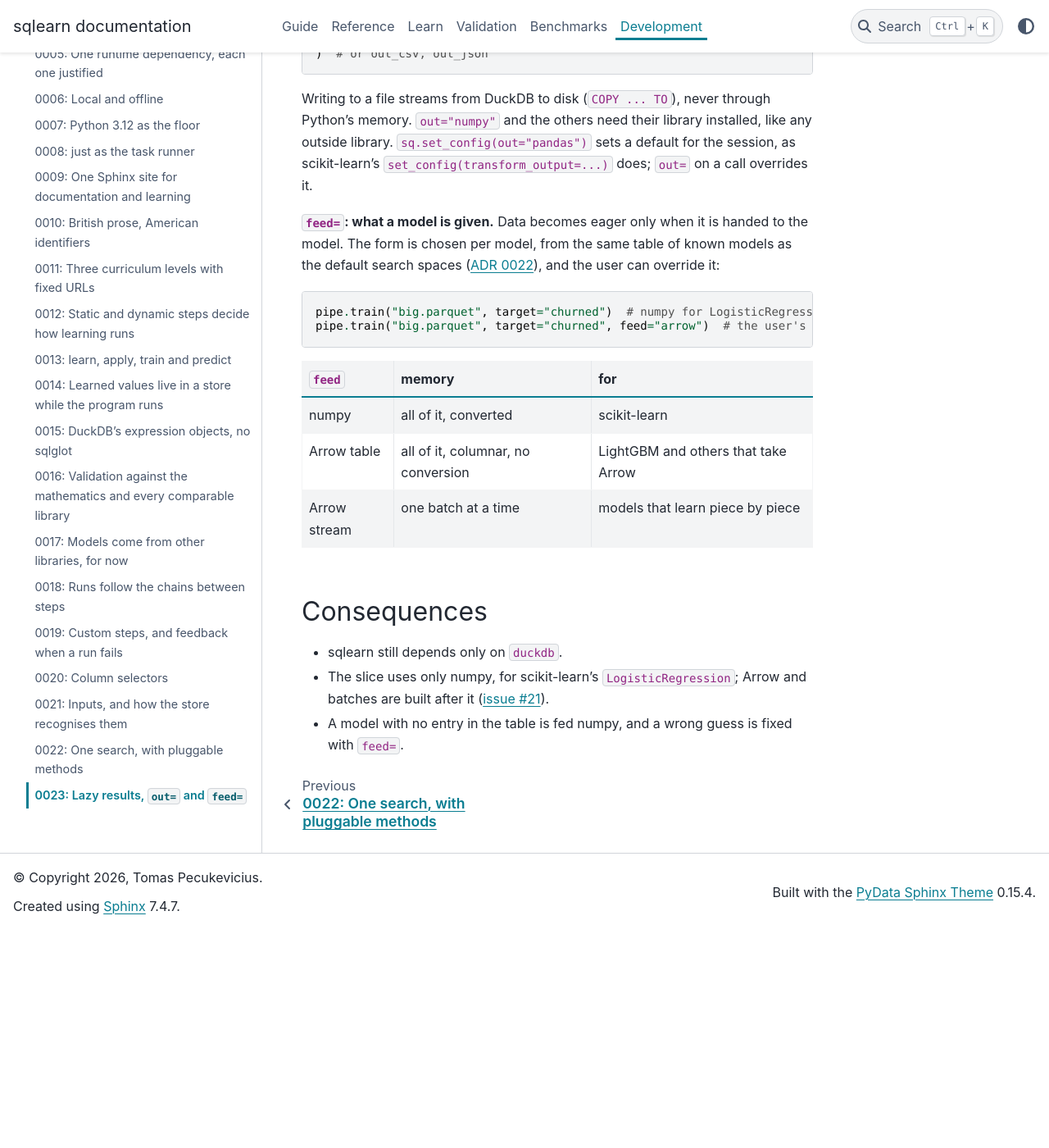
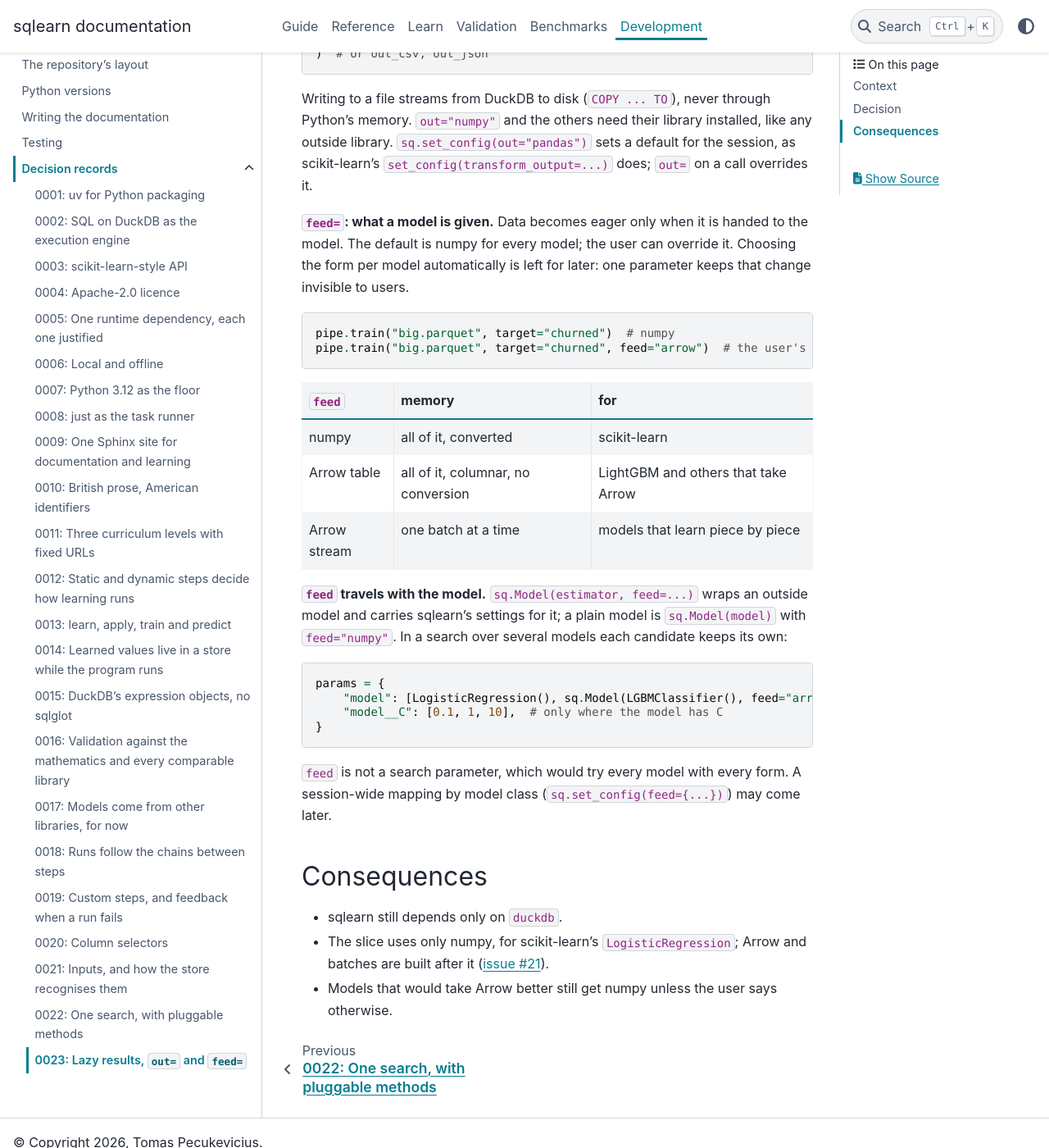
Before and after one commit to glaucis/sqlearn, a Sphinx documentation site: the page built from docs/adr/0023-lazy-results-out-and-feed.md, in a window 1280 px wide and 1400 px high, scrolled down 861 px. Shown: the whole window at 82% size. Built offline with Sphinx 7.4.7 and the PyData theme 0.15.4, drawn with Linux system fonts in a browser that asks for light colours; pages that are not in the unit, such as notebooks, are missing from menus; before the commit the page ends 1995 px from its top, so only the background shows below that.

Commit message:
docs: feed numpy by default, and let feed travel with the model
ADR 0023 is corrected the day it was accepted: every model is fed
numpy unless the user says otherwise, and sq.Model(model, feed=...)
carries the form with the model, so each candidate in a search keeps
its own.

````diff
--- a/docs/adr/0023-lazy-results-out-and-feed.md
+++ b/docs/adr/0023-lazy-results-out-and-feed.md
@@ -1,7 +1,7 @@
 ---
 type: adr
 tags: [api, apply, output, lazy, numpy, arrow, pandas, models]
-summary: "Records that results are lazy by default: apply returns a DuckDB relation, out= turns it into what the user wants to see or save, and feed= sets the form handed to a model, chosen per model by default."
+summary: "Records that results are lazy by default: apply returns a DuckDB relation, out= turns it into what the user wants to see or save, and feed= sets the form handed to a model, numpy by default."
 related: [docs/adr/0005-runtime-dependencies.md, docs/adr/0013-learn-apply-train-predict.md, docs/adr/0017-models-from-other-libraries.md, docs/adr/0022-one-search-with-pluggable-methods.md]
 ---
 # 0023: Lazy results, `out=` and `feed=`
@@ -42,13 +42,12 @@ session, as scikit-learn's `set_config(transform_output=...)` does; `out=` on
 a call overrides it.
 
 **`feed=`: what a model is given.** Data becomes eager only when it is handed to
-the model. The form is chosen per model, from the same table of known models as
-the default search spaces
-([ADR 0022](0022-one-search-with-pluggable-methods.md)), and the user can
-override it:
+the model. The default is numpy for every model; the user can override it.
+Choosing the form per model automatically is left for later: one parameter
+keeps that change invisible to users.
 
 ```python
-pipe.train("big.parquet", target="churned")  # numpy for LogisticRegression
+pipe.train("big.parquet", target="churned")  # numpy
 pipe.train("big.parquet", target="churned", feed="arrow")  # the user's choice
 ```
 
@@ -58,11 +57,27 @@ pipe.train("big.parquet", target="churned", feed="arrow")  # the user's choice
 | Arrow table | all of it, columnar, no conversion | LightGBM and others that take Arrow |
 | Arrow stream | one batch at a time | models that learn piece by piece |
 
+**`feed` travels with the model.** `sq.Model(estimator, feed=...)` wraps an
+outside model and carries sqlearn's settings for it; a plain model is
+`sq.Model(model)` with `feed="numpy"`. In a search over several models each
+candidate keeps its own:
+
+```python
+params = {
+    "model": [LogisticRegression(), sq.Model(LGBMClassifier(), feed="arrow")],
+    "model__C": [0.1, 1, 10],  # only where the model has C
+}
+```
+
+`feed` is not a search parameter, which would try every model with every form.
+A session-wide mapping by model class (`sq.set_config(feed={...})`) may come
+later.
+
 ## Consequences
 
 - sqlearn still depends only on `duckdb`.
 - The slice uses only numpy, for scikit-learn's `LogisticRegression`; Arrow
   and batches are built after it
   ([issue #21](https://github.com/glaucis/sqlearn/issues/21)).
-- A model with no entry in the table is fed numpy, and a wrong guess is fixed
-  with `feed=`.
+- Models that would take Arrow better still get numpy unless the user says
+  otherwise.
````
